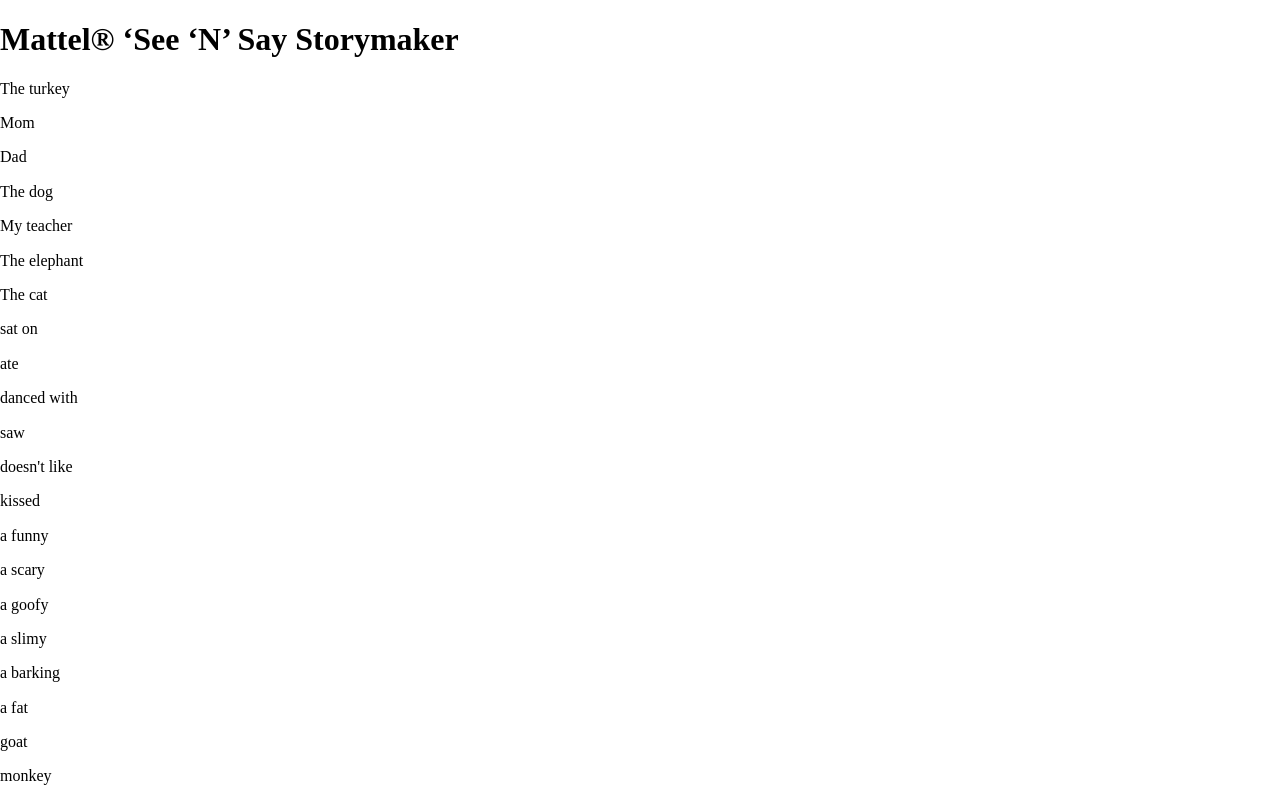
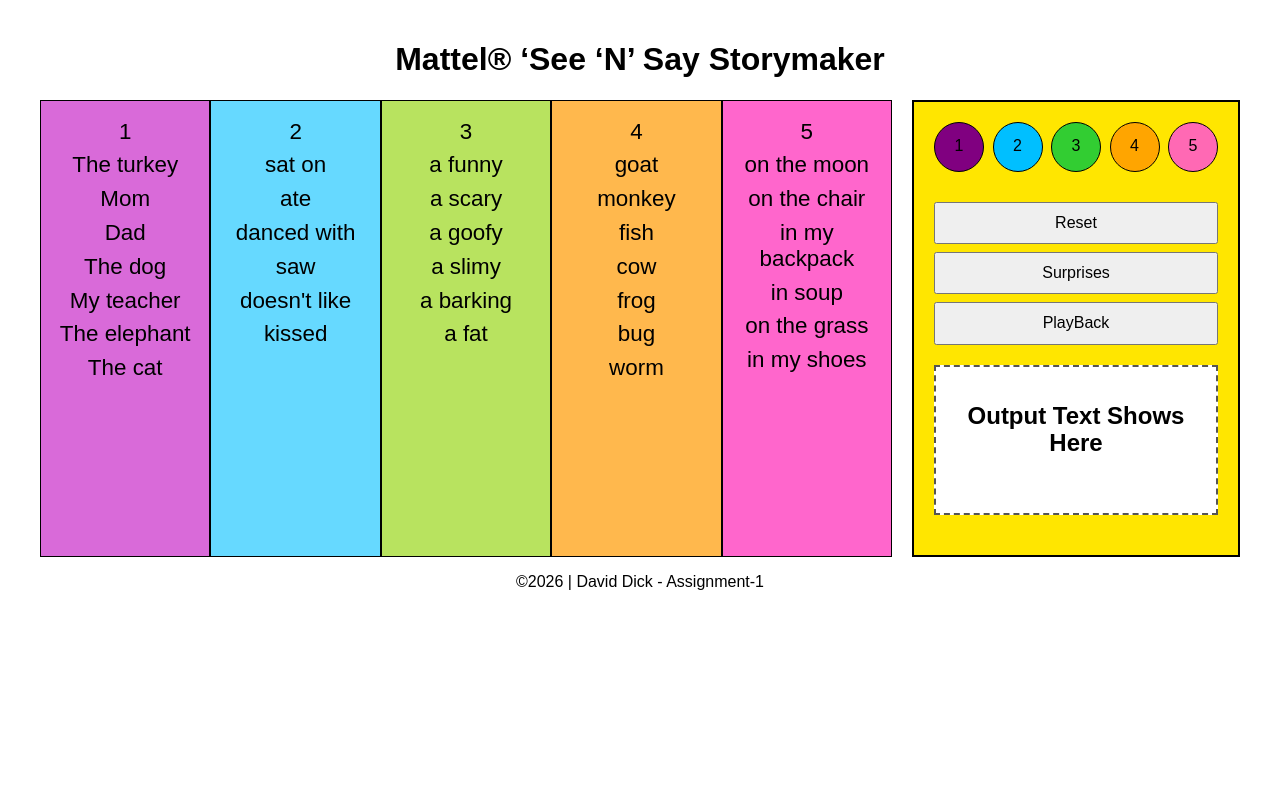
Before and after one commit to DavidDick23/COMP1073-ClientSideJava, a plain HTML site: page assignment-1/index.html in a window 1280 px wide. Shown: the top 799 px of the page. Drawn offline with Linux system fonts and the light colour scheme.

Commit message:
Assignment 1 - created basic CSS layout

```diff
--- a/assignment-1/css/styles.css
+++ b/assignment-1/css/styles.css
@@ -0,0 +1,135 @@
+@charset "utf-8";
+
+/*==========================================================================*/
+/* #region About */
+/*--------------------------------------------------------------------------*/
+/*
+    I have made an extremely simple CSS style here that certainly won't
+    be as pretty as other students work but it illustrates the basics layout
+    from the toy presented.
+*/
+/*--------------------------------------------------------------------------*/
+/* #endregion About */
+/*==========================================================================*/
+
+/*==========================================================================*/
+/* #region General Reset */
+/*--------------------------------------------------------------------------*/
+* {
+    box-sizing: border-box;
+}
+
+body {
+    font-family: Arial, sans-serif;
+    margin: 0;
+    padding: 20px;
+}
+
+header,
+footer {
+    text-align: center;
+}
+/*--------------------------------------------------------------------------*/
+/* #endregion General Reset */
+/*==========================================================================*/
+
+/*==========================================================================*/
+/* #region Main Layout */
+/*--------------------------------------------------------------------------*/
+/* Main Container Holds Left And Right Side */
+main {
+    display: flex;
+    justify-content: center;
+    align-items: stretch;
+    gap: 20px;
+    max-width: 1200px;
+    margin: 0 auto;
+}
+
+/* Left Side */
+.left-side {
+    display: flex;
+    flex: 3;
+}
+
+/* Individual Column Styling */
+.left-side > div {
+    flex: 1;
+    border: 1px solid #000;
+    padding: 10px;
+    text-align: center;
+}
+
+/* Column Colours */
+.column-1 { background: #d96ad9; }
+.column-2 { background: #66d9ff; }
+.column-3 { background: #b8e35f; }
+.column-4 { background: #ffb84d; }
+.column-5 { background: #ff66cc; }
+
+/* Left Side Text (Story Words) */
+.left-side p {
+    margin: 8px 0;
+    font-size: 1.4rem;
+}
+
+/* Right Side (Contains control buttons and output) */
+.right-side {
+    flex: 1;
+    background: #ffe600;
+    border: 2px solid #000;
+    padding: 20px;
+
+    display: flex;
+    flex-direction: column;
+    justify-content: space-between;
+}
+
+/* Row of Selection Buttons */
+.selections {
+    display: flex;
+    justify-content: space-between;
+}
+
+/* Circular Styling For Selection Buttons */
+.selections button {
+    width: 50px;
+    height: 50px;
+    border-radius: 50%;
+    border: 1px solid #000;
+    cursor: pointer;
+}
+
+/* Selection Button Colours */
+.selection1-btn { background: purple; }
+.selection2-btn { background: deepskyblue; }
+.selection3-btn { background: limegreen; }
+.selection4-btn { background: orange; }
+.selection5-btn { background: hotpink; }
+
+/* Output Area (Where Story Text Will Display) */
+.output {
+    min-height: 150px;
+    border: 2px dashed #555;
+    margin: 20px 0;
+    padding: 15px;
+    text-align: center;
+    background: white;
+}
+
+/* Container for Control Buttons */
+.controls {
+    display: flex;
+    flex-direction: column;
+    margin-top:30px;
+    gap: 8px;
+}
+
+/* Shared Styling For Control Buttons */
+.controls button {
+    padding: 10px;
+    cursor: pointer;
+}
+/*--------------------------------------------------------------------------*/
+/* #endregion Main Layout */
+/*==========================================================================*/
--- a/assignment-1/index.html
+++ b/assignment-1/index.html
@@ -30,6 +30,7 @@
             <section class="left-side">
                 <!-- Column 1 Selection -->
                 <div class="column-1">
+                    <p>1</p>
                     <p>The turkey</p>
                     <p>Mom</p>
                     <p>Dad</p>
@@ -41,6 +42,7 @@
 
                 <!-- Column 2 Selection -->
                 <div class="column-2">
+                    <p>2</p>
                     <p>sat on</p>
                     <p>ate</p>
                     <p>danced with</p>
@@ -51,6 +53,7 @@
 
                 <!-- Column 3 Selection -->
                 <div class="column-3">
+                    <p>3</p>
                     <p>a funny</p>
                     <p>a scary</p>
                     <p>a goofy</p>
@@ -61,6 +64,7 @@
 
                 <!-- Column 4 Selection -->
                 <div class="column-4">
+                    <p>4</p>
                     <p>goat</p>
                     <p>monkey</p>
                     <p>fish</p>
@@ -72,6 +76,7 @@
 
                 <!-- Column 5 Selection -->
                 <div class="column-5">
+                    <p>5</p>
                     <p>on the moon</p>
                     <p>on the chair</p>
                     <p>in my backpack</p>
```
